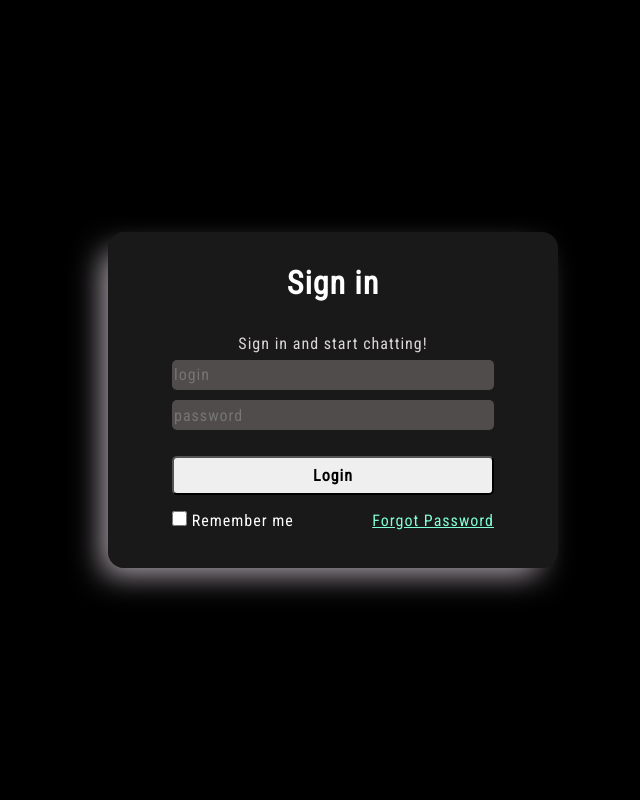
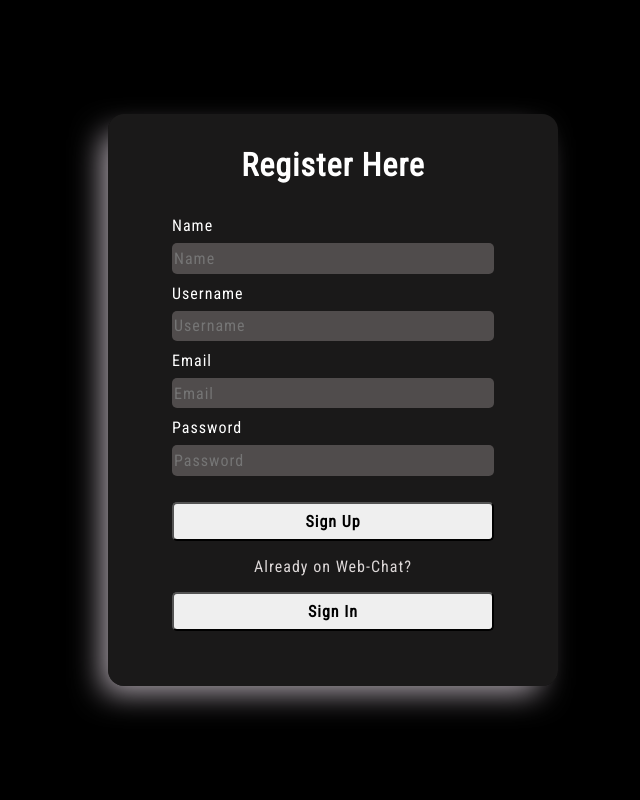
Before and after one commit to SwayambhuPrasad/WebChat_React_Firebase, a React (Create React App) app in the folder webchat_recat_firebase/: page /register in a window 1280 px wide. Shown: the top 800 px of the page, without its empty margins (307-947 px from the left). Built offline with nearby package versions, Linux system fonts and the light colour scheme.

Commit message:
routing of login page

```diff
--- a/webchat_recat_firebase/package.json
+++ b/webchat_recat_firebase/package.json
@@ -9,6 +9,7 @@
     "bootstrap": "^4.1.1",
     "react": "^18.2.0",
     "react-dom": "^18.2.0",
+    "react-router-dom": "^6.4.3",
     "react-scripts": "5.0.1",
     "sass": "^1.56.0",
     "web-vitals": "^2.1.4"
--- a/webchat_recat_firebase/src/App.js
+++ b/webchat_recat_firebase/src/App.js
@@ -2,12 +2,18 @@
 
 import { SigninPage } from './Pages/SigninPage';
 import RegisterPage from './Pages/RegisterPage';
+import { BrowserRouter as Router, Routes, Route } from "react-router-dom"
 
 function App() {
   return (
     <>
-      <SigninPage />
-      <RegisterPage />
+      <Router>
+
+        <Routes>
+          <Route path="/signup" element={<SigninPage />} />
+          <Route path="/register" element={<RegisterPage />} />
+        </Routes>
+      </Router>
     </>
   );
 }
--- a/webchat_recat_firebase/src/Pages/RegisterPage.jsx
+++ b/webchat_recat_firebase/src/Pages/RegisterPage.jsx
@@ -1,7 +1,9 @@
 import React from 'react'
 import './Pages.scss'
+import { useNavigate } from "react-router-dom"
 
 export default function RegisterPage() {
+    const navigate = useNavigate();
     return (
         <div className='Background'>
             <div className='Container'>
@@ -15,7 +17,7 @@ export default function RegisterPage() {
                 <label htmlFor="password">Password</label>
                 <input type="password" placeholder="Password" id='password' />
                 <button>Sign Up</button>
-                <p className='signInLink'>Already on Web-Chat? <a href="">Sign in</a></p>
+                <p className='signInLink'>Already on Web-Chat? <button onClick={() => { navigate("/signup") }}>Sign In</button></p>
             </div>
         </div>
     );
--- a/webchat_recat_firebase/src/Pages/SigninPage.jsx
+++ b/webchat_recat_firebase/src/Pages/SigninPage.jsx
@@ -1,7 +1,10 @@
 import React from 'react'
 import './Pages.scss'
+import { useNavigate } from "react-router-dom"
+
 
 function SigninPage() {
+    const navigate = useNavigate();
     return (
         <div className='Background'>
             <div className='Container'>
@@ -13,7 +16,7 @@ function SigninPage() {
                 <div className='rememberMe'>
                     <input type="checkbox" id='loginCheckBox' />
                     <label htmlFor="loginCheckBox"> Remember me </label>
-                    <a href=""> Forgot Password</a>
+                    <button onClick={() => { navigate("/register") }}>Register</button>
                 </div>
             </div>
         </div>
```
Also changed, not shown: 1 other file (tests, documents, lock files or other folders).
